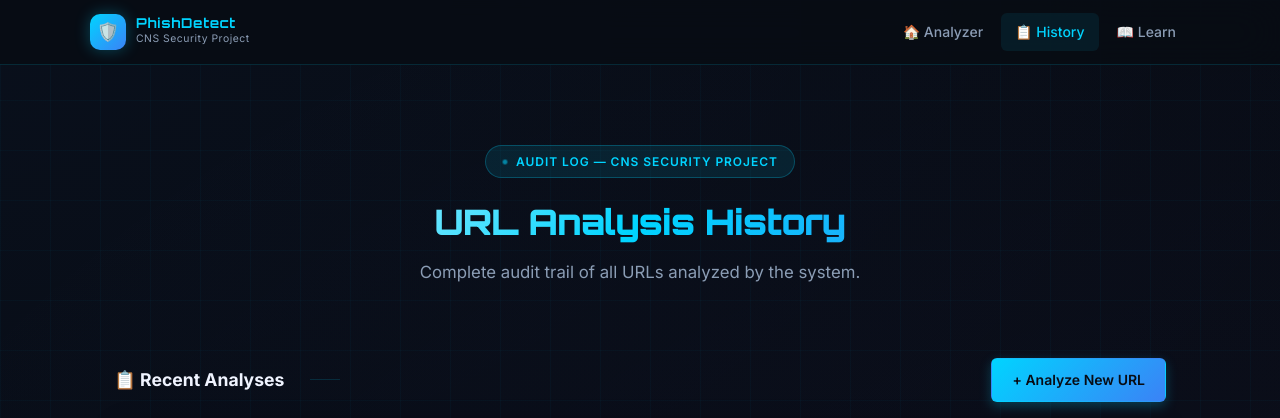
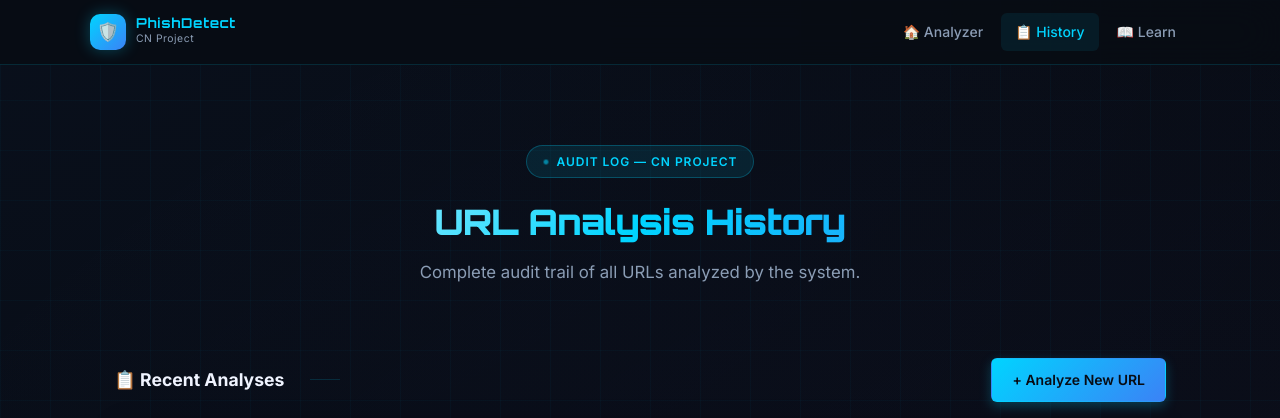
Before and after one commit to PremTarange56/phishing-detection-system, a Flask app: page /history in a window 1280 px wide. Shown: the top 418 px of the page. Run offline with Flask 3, Linux system fonts and the light colour scheme; data comes from the database, SQL or seed files in the repository; data that the repository does not hold is empty.

Commit message:
Update branding from CNS Security Project to CN Project

```diff
--- a/templates/history.html
+++ b/templates/history.html
@@ -28,7 +28,7 @@
                 <div class="shield-icon">🛡️</div>
                 <div>
                     <div class="brand-name">PhishDetect</div>
-                    <div class="brand-sub">CNS Security Project</div>
+                    <div class="brand-sub">CN Project</div>
                 </div>
             </a>
             <button class="mobile-menu-btn" id="mobileMenuBtn">☰</button>
@@ -47,7 +47,7 @@
             <div class="hero" style="padding: 40px 0 32px;">
                 <div class="hero-badge">
                     <span class="dot"></span>
-                    Audit Log — CNS Security Project
+                    Audit Log — CN Project
                 </div>
                 <h1 style="font-size: clamp(1.5rem, 4vw, 2.2rem);">URL Analysis History</h1>
                 <p>Complete audit trail of all URLs analyzed by the system.</p>
--- a/templates/index.html
+++ b/templates/index.html
@@ -14,7 +14,7 @@
 <head>
     <meta charset="UTF-8">
     <meta name="viewport" content="width=device-width, initial-scale=1.0">
-    <title>Phishing Detection System | CNS Project</title>
+    <title>Phishing Detection System | CN Project</title>
     <meta name="description" content="Analyze any URL for phishing indicators using rule-based security analysis. A Computer and Network Security educational project.">
 
     <!-- Google Fonts -->
@@ -48,7 +48,7 @@
                 <div class="shield-icon">🛡️</div>
                 <div>
                     <div class="brand-name">PhishDetect</div>
-                    <div class="brand-sub">CNS Security Project</div>
+                    <div class="brand-sub">CN Project</div>
                 </div>
             </a>
             <button class="mobile-menu-btn" id="mobileMenuBtn">☰</button>
--- a/templates/learn.html
+++ b/templates/learn.html
@@ -28,7 +28,7 @@
                 <div class="shield-icon">🛡️</div>
                 <div>
                     <div class="brand-name">PhishDetect</div>
-                    <div class="brand-sub">CNS Security Project</div>
+                    <div class="brand-sub">CN Project</div>
                 </div>
             </a>
             <button class="mobile-menu-btn" id="mobileMenuBtn">☰</button>
```
